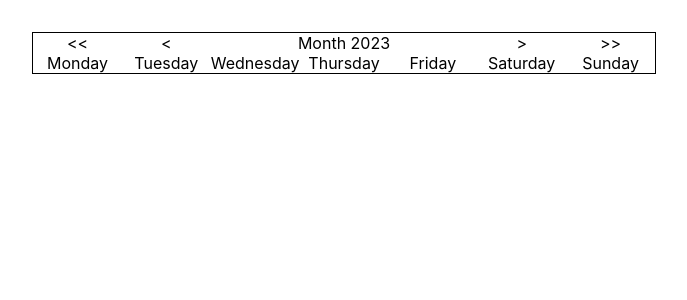
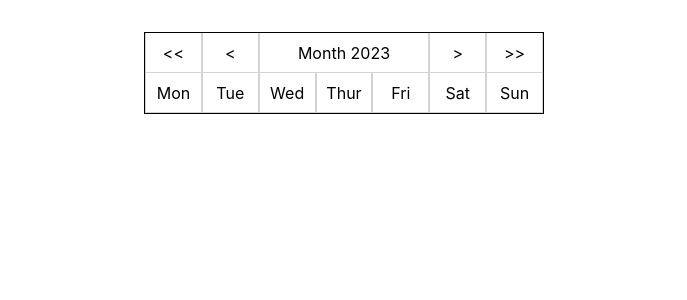
Before and after one commit to Mentos2509/react-calendar, a React (Create React App) app: page / in a window 1280 px wide. Shown: the top 300 px of the page, without its empty margins (296-983 px from the left). Built offline with nearby package versions, Linux system fonts and the light colour scheme.

Commit message:
Add styling grid

```diff
--- a/src/components/calender/Calender.js
+++ b/src/components/calender/Calender.js
@@ -12,13 +12,13 @@
         <SingleCell special>Month 2023</SingleCell>
         <SingleCell>{">"}</SingleCell>
         <SingleCell>{">>"}</SingleCell>
-        <SingleCell>Monday</SingleCell>
-        <SingleCell>Tuesday</SingleCell>
-        <SingleCell>Wednesday</SingleCell>
-        <SingleCell>Thursday</SingleCell>
-        <SingleCell>Friday</SingleCell>
-        <SingleCell>Saturday</SingleCell>
-        <SingleCell>Sunday</SingleCell>
+        <SingleCell>Mon</SingleCell>
+        <SingleCell>Tue</SingleCell>
+        <SingleCell>Wed</SingleCell>
+        <SingleCell>Thur</SingleCell>
+        <SingleCell>Fri</SingleCell>
+        <SingleCell>Sat</SingleCell>
+        <SingleCell>Sun</SingleCell>
       </div>
     </div>
   )
--- a/src/components/calender/calender.css
+++ b/src/components/calender/calender.css
@@ -1,5 +1,5 @@
 .main-calender-wrapper{
-   min-width: 600px;
+   min-width: 400px;
     border: 1px solid black;
 
 
--- a/src/components/single-cell/singleCell.css
+++ b/src/components/single-cell/singleCell.css
@@ -1,3 +1,23 @@
 .display-special{
     grid-column: span 3 ;
+    min-height: 40px;
+    min-width: 40px;
+    display: flex;
+    justify-content: center;
+    align-items: center;
+    border-bottom: 1px solid rgba(0, 0, 0, 0.171) ;
+    border-right: 1px solid rgba(0, 0, 0, 0.171) ;
+    border-left: 1px solid rgba(0, 0, 0, 0.171) ;
 }
+
+.display-regular{
+    min-height: 40px;
+    min-width: 40px;
+    display: flex;
+    justify-content: center;
+    align-items: center;
+    border-bottom: 1px solid rgba(0, 0, 0, 0.171) ;
+    border-right: 1px solid rgba(0, 0, 0, 0.171) ;
+    border-left: 1px solid rgba(0, 0, 0, 0.171) ;
+
+}
```
